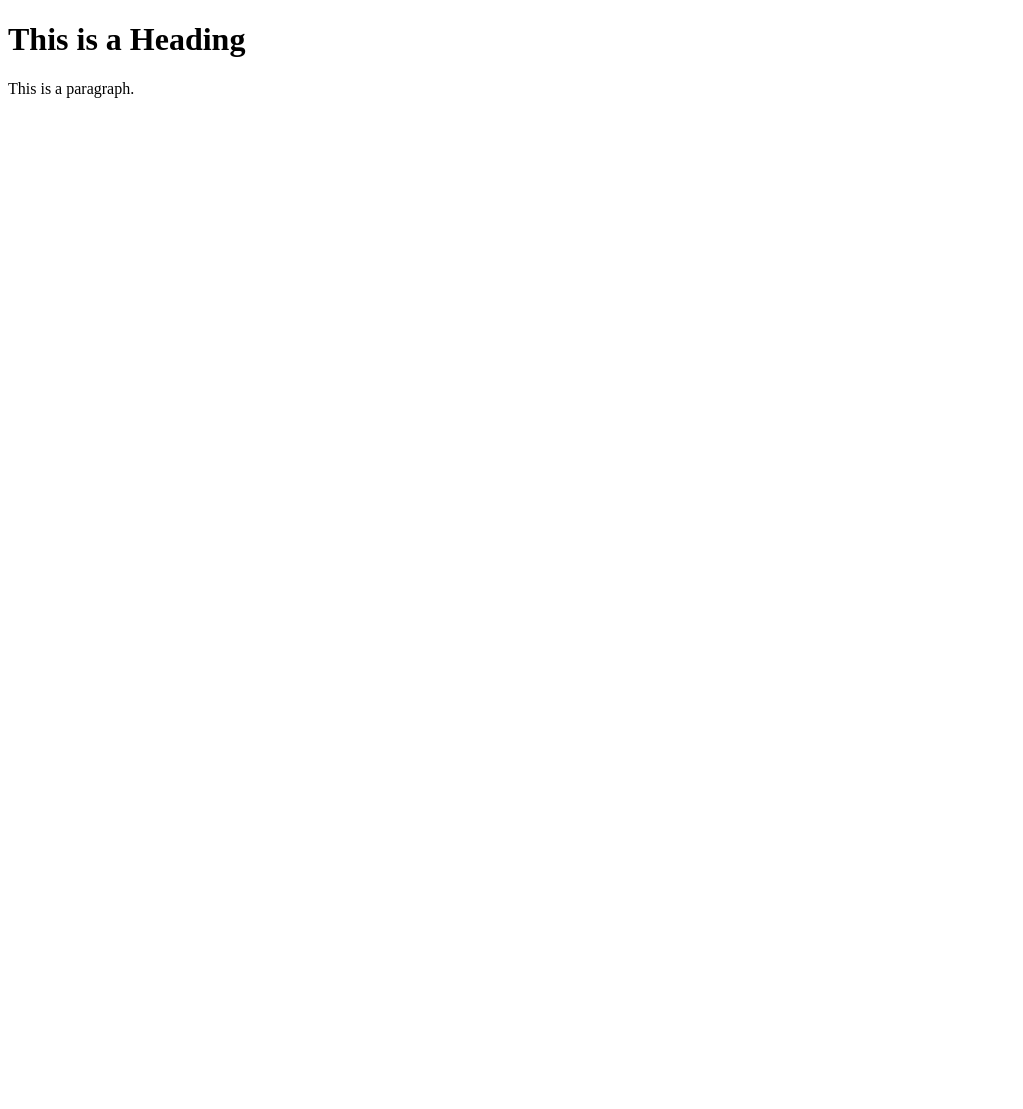
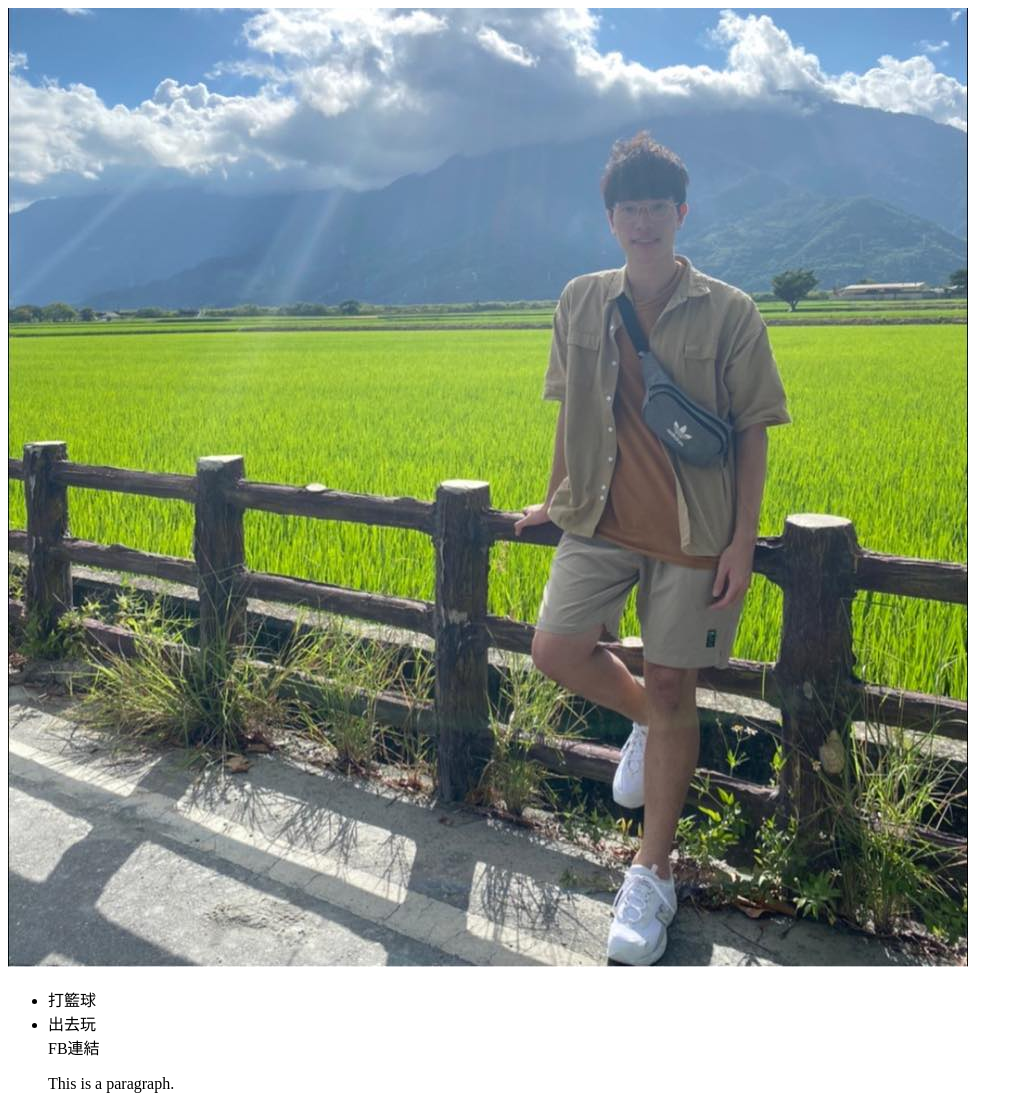
Before and after one commit to NTUEEInfoDep/webLecture-2021, a plain HTML site: page class01_WebBasics/index.html in a window 1280 px wide. Shown: the whole page, without its empty margins (0-1023 px from the left). Before the commit the page ends 800 px from the top, so only its background shows below. Drawn offline with Linux system fonts and the light colour scheme.

Commit message:
update my page

```diff
--- a/class01_WebBasics/index.html
+++ b/class01_WebBasics/index.html
@@ -1,10 +1,14 @@
 <!DOCTYPE html>
 <html>
     <head>
-        <title>Page Title</title>
+            <title>自我介紹-林咏毅</title>
     </head>
     <body>
-        <h1>This is a Heading</h1>
+        <img src="images/pic.jpg" alt="self pic.">
+        <ul>
+            <li>打籃球</li>
+            <li>出去玩</li>
+        <a href="https://www.facebook.com/profile.php?id=100005903082383"></a>FB連結
         <p>This is a paragraph.</p>
     </body>
 </html>
```
Also changed, not shown: class01_WebBasics/images/pic.jpg (added).
